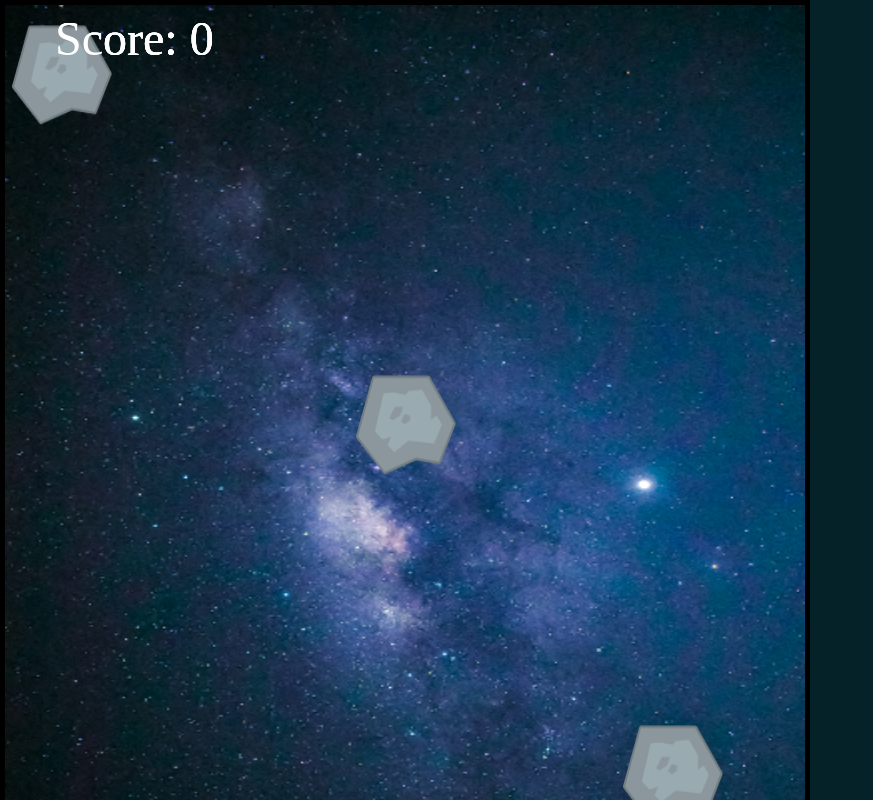
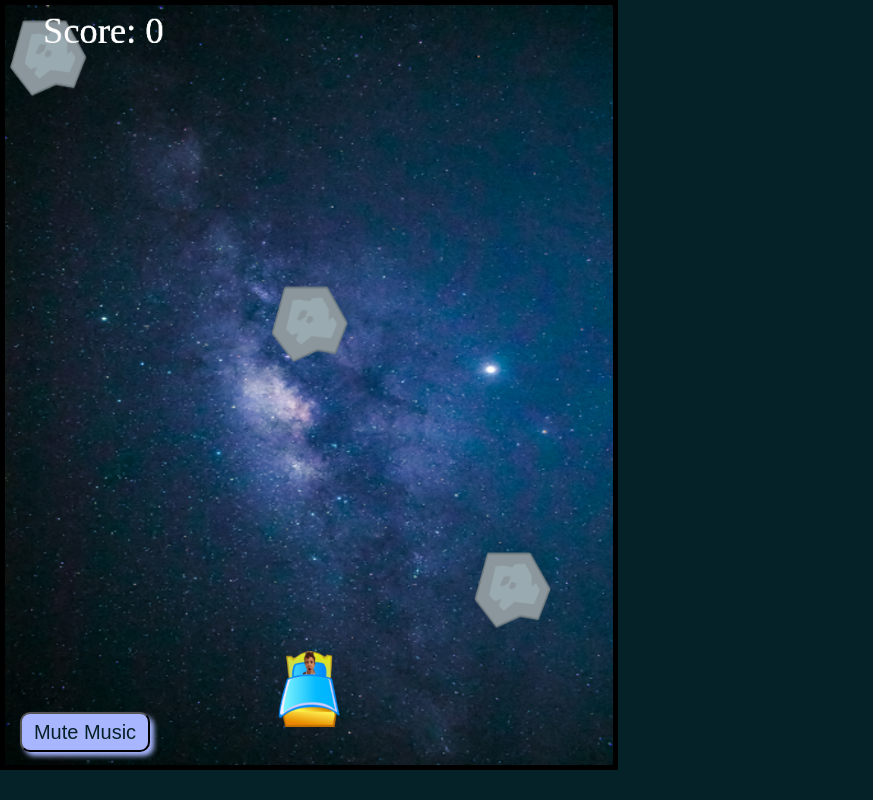
Before and after one commit to timallon/Spacebed5, a plain HTML site: page index.html in a window 1280 px wide. Both pictures are taken after a click on the button "Start Game". Shown: the top 800 px of the page, without its empty margins (0-873 px from the left). Drawn offline with Linux system fonts and the light colour scheme; a web font is replaced by a local one.

Commit message:
hacked the mute button

```diff
--- a/js/main.js
+++ b/js/main.js
@@ -107,7 +107,6 @@ window.onload = () => {
           bedX -= canvasWidth * 0.01 * (1 + score/2000);
         }
 
-
       for (let i = 0; i < meteor1Arr.length; i += 1) {
           let current = meteor1Arr[i];
           ctx.font = '48px ArcadeClassic';
--- a/styles/style.css
+++ b/styles/style.css
@@ -16,6 +16,11 @@ canvas {
     display: none;
   }
 
+#canvas {
+  position: absolute;
+  height: 95%;
+  top: 0;
+}
   .game-over {
     display: none;
 
@@ -68,21 +73,22 @@ canvas {
 
   #dylan2 {
     animation: rotating 2s linear infinite;
+    opacity: 0.5;
   }
 
   #mute-button {
-    position: relative;
+    position: absolute;
+    bottom: 6%;
+    left: 20px;
+    font-size: 18px;
     z-index: 10;
-    height: 50px;
+    height: 40px;
     width: 130px;
-    font-size: 28px;
+    font-size: 20px;
     border-radius: 50px;
     background-color: #A8B6FF;
     color: #042227;
     box-shadow: 4px 4px 5px #A8B6FF;
-    margin-bottom: 30px;
     border-radius: 10px;
-    transition: all 1s ease-in-out;
     font-family: 'ArcadeClassic', sans-serif;
-    align-items: center;
   }
```
Also changed, not shown: index.html (+0 -1 lines).
